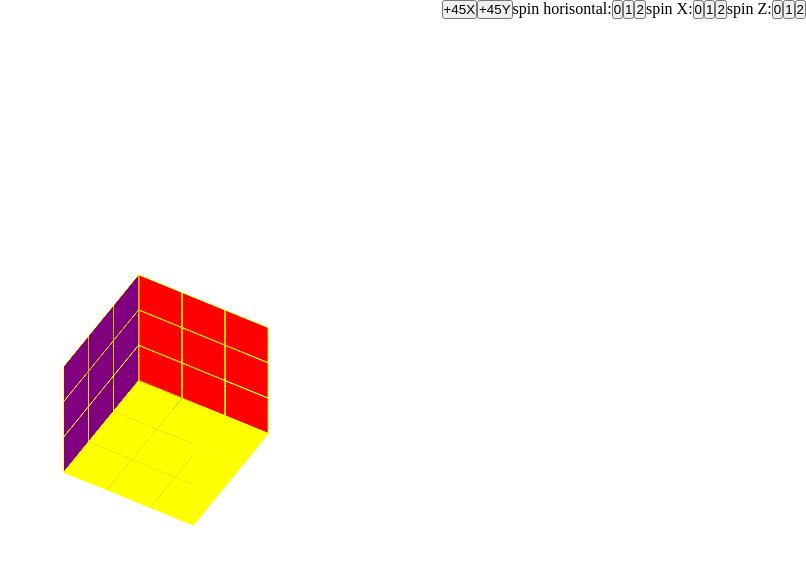
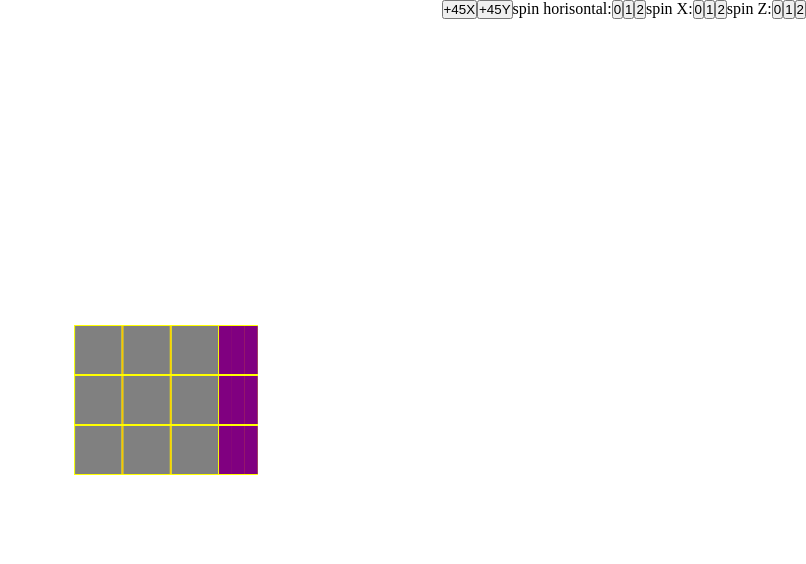
Before and after one commit to M1chae1M/rubik-s-cube, a Next.js app: page / in a window 1280 px wide. Shown: the top 564 px of the page, without its empty margins (474-1280 px from the left). Built offline with nearby package versions, Linux system fonts and the light colour scheme.

Commit message:
side animation prototipe

```diff
--- a/pages/ControlMenu.js
+++ b/pages/ControlMenu.js
@@ -22,11 +22,11 @@ export default class ControlMenu extends Component{
             <Button value='+45X' onClick={()=>{newState({turnX:turnX+45})}}/>
             <Button value='+45Y' onClick={()=>{newState({turnY:turnY+45})}}/>
             spin horisontal:
-            {row.map(x=><Button value={x} onClick={()=>{spinHoriz(x)}}/>)}
+            {row.map(x=><Button key={x} value={x} onClick={()=>{spinHoriz(x)}}/>)}
             spin X:
-            {row.map(x=><Button value={x} onClick={()=>{spinVertX(x)}}/>)}
+            {row.map(x=><Button key={x} value={x} onClick={()=>{spinVertX(x)}}/>)}
             spin Z:
-            {row.map(x=><Button value={x} onClick={()=>{spinVertZ(x)}}/>)}
+            {row.map(x=><Button key={x} value={x} onClick={()=>{spinVertZ(x)}}/>)}
           </div>
       )}}
       </CTXprov.Consumer>
--- a/pages/index.js
+++ b/pages/index.js
@@ -5,8 +5,8 @@ import ControlMenu from "./ControlMenu";
 
 export const CTXprov=React.createContext();
 // export const speed=400;
-export const speed=200;
-// export const speed=800;
+export const speed=600;
+// export const speed=200;
 // export const speed=1000;
 
 export default class App extends Component{
@@ -16,7 +16,10 @@ export default class App extends Component{
     // turnY:135,
     turnX:-45,
     turnX:45,
+    turnX:0,
+    // turnX:320,
     turnY:30,
+    turnY:165,
     cubeState:cubePos,
   }
   componentDidMount(){
@@ -159,6 +162,18 @@ export default class App extends Component{
               changeStyles(o3,`rotateY(-270deg) translateY(${move}px) translateX(100px)`);
               break;
             }
+            case 'top':{
+              changeStyles(o1,`rotate(90deg) rotateY(-90deg) translateX(${move}px)`);
+              changeStyles(o2,`rotate(90deg) rotateY(-90deg) translateX(${move}px) translateY(50px)`);
+              changeStyles(o3,`rotate(90deg) rotateY(-90deg) translateX(${move}px) translateY(100px)`);
+              break;
+            }
+            case 'bot':{
+              changeStyles(o1,`rotate(-90deg) rotateY(-90deg) translateX(${move}px)`);
+              changeStyles(o2,`rotate(-90deg) rotateY(-90deg) translateX(${move}px) translateY(50px)`);
+              changeStyles(o3,`rotate(-90deg) rotateY(-90deg) translateX(${move}px) translateY(100px)`);
+              break;
+            }
           }
         }
 
@@ -167,6 +182,10 @@ export default class App extends Component{
           coreAnimation('right',0,0,3,6)
           coreAnimation('front',0,0,3,6);
           coreAnimation('back',0,0,3,6);
+
+          coreAnimation('top',0,0,1,2);
+          coreAnimation('top',50,3,4,5);
+          coreAnimation('top',100,6,7,8);
         }
         else if(row===1){
           coreAnimation('left',50,1,4,7);
@@ -179,6 +198,10 @@ export default class App extends Component{
           coreAnimation('right',100,2,5,8);
           coreAnimation('front',100,2,5,8);
           coreAnimation('back',100,2,5,8);
+
+          coreAnimation('bot',0,0,1,2);
+          coreAnimation('bot',50,3,4,5);
+          coreAnimation('bot',100,6,7,8);
         }
       }
 
@@ -191,8 +214,8 @@ export default class App extends Component{
           right:[...left.false[row]],
         }
         const {top}=copyOf;
-        if(row===0) copyOf.top.true=rotateL(top.true);
-        else if(row===2) copyOf.top.false=rotateL(top.false);
+        if(row===0) copyOf.top.true=rotateR(top.true);
+        else if(row===2) copyOf.top.false=rotateR(top.false);
 
         copyOf.front.true[row]=temp.right;
         copyOf.left.false[row]=temp.back;
@@ -250,6 +273,18 @@ export default class App extends Component{
               addStyles(o3,`translateZ(100px) translateX(-100px) rotateY(-90deg)`);
               break;
             }
+            case 'front':{
+              addStyles(o1,`rotate(90deg)translateY(${+move}px) translateX(${move}px)`);
+              addStyles(o2,`rotate(90deg) translateY(${50+move}px) translateX(${-50+move}px)`);
+              addStyles(o3,`rotate(90deg) translateY(${100+move}px) translateX(${-100+move}px)`);
+              break;
+            }
+            case 'back':{
+              addStyles(o1,`rotate(-90deg) translateY(${-move}px) translateX(${0+move}px)`);
+              addStyles(o2,`rotate(-90deg) translateY(${50-move}px) translateX(${50+move}px)`);
+              addStyles(o3,`rotate(-90deg) translateY(${100-move}px) translateX(${100+move}px)`);
+              break;
+            }
           }
         }
 
@@ -258,6 +293,10 @@ export default class App extends Component{
           coreAnimation('right',0,6,7,8);
           coreAnimation('left',0,0,1,2);
           coreAnimation('bot',0,2,5,8);
+
+          coreAnimation('back',0,0,1,2);
+          coreAnimation('back',50,3,4,5);
+          coreAnimation('back',100,6,7,8);
         }
         else if(column===1){
           coreAnimation('top',-50,1,4,7);
@@ -270,6 +309,10 @@ export default class App extends Component{
           coreAnimation('right',0,0,1,2);
           coreAnimation('left',0,6,7,8);
           coreAnimation('bot',0,0,3,6);
+
+          coreAnimation('front',0,0,1,2);
+          coreAnimation('front',50,3,4,5);
+          coreAnimation('front',100,6,7,8);
         }
       }
       setTimeout(()=>{
@@ -281,11 +324,12 @@ export default class App extends Component{
           temp.bot=copyOf.top.false[column];
           temp.right=[...rotateL(copyOf.left.false)[column]];
           // right from top
-          copyOf.left.false=fromTo(temp.top,copyOf.left.false,column);
+          copyOf.left.false=fromTo(temp.top.reverse(),copyOf.left.false,column);
           // bot from right
           copyOf.top.false[column]=temp.right;
           // left from bot
-          copyOf.left.true=fromTo(temp.bot,copyOf.left.true,column);
+          console.log(temp.bot)
+          copyOf.left.true=fromTo(temp.bot.reverse(),copyOf.left.true,column);
           // top from left
           copyOf.top.true[column]=temp.left;
         }
@@ -294,12 +338,12 @@ export default class App extends Component{
           temp.right=[...rotateL(copyOf.left.false)[0]]
           // right from top
           copyOf.left.false=rotateL(copyOf.left.false);
-          copyOf.left.false[0]=temp.top;
+          copyOf.left.false[0]=temp.top.reverse();
           copyOf.left.false=rotateR(copyOf.left.false);
           // bot from right
           copyOf.top.false[0]=temp.right;
           // left from bot
-          copyOf.left.true=fromTo(temp.bot,copyOf.left.true,column);
+          copyOf.left.true=fromTo(temp.bot.reverse(),copyOf.left.true,column);
           // top from left
           copyOf.top.true[column]=temp.left;
 
@@ -310,19 +354,19 @@ export default class App extends Component{
           temp.right=[...rotateL(copyOf.left.false)[2]];
           //right from top
           copyOf.left.false=rotateL(copyOf.left.false);
-          copyOf.left.false[2]=temp.top;
+          copyOf.left.false[2]=temp.top.reverse();
           copyOf.left.false=rotateR(copyOf.left.false);
           // bot from right
           copyOf.top.false[2]=temp.right;
           // left from bot
-          copyOf.left.true=fromTo(temp.bot,copyOf.left.true,column);
+          copyOf.left.true=fromTo(temp.bot.reverse(),copyOf.left.true,column);
           // top from left
           copyOf.top.true[column]=temp.left;
 
           copyOf.front.false=rotateR(copyOf.front.false);
         }
         this.setState({cubeState:copyOf},this.isMixed(this,copyOf));
-      },400)
+      },speed)
       animate(column);
     }
     const spinVertZ=(column)=>{
```
